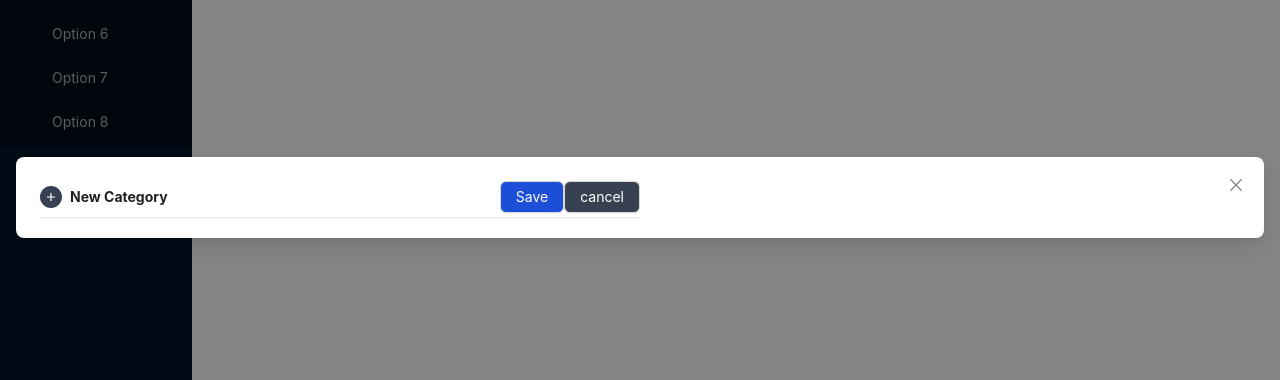
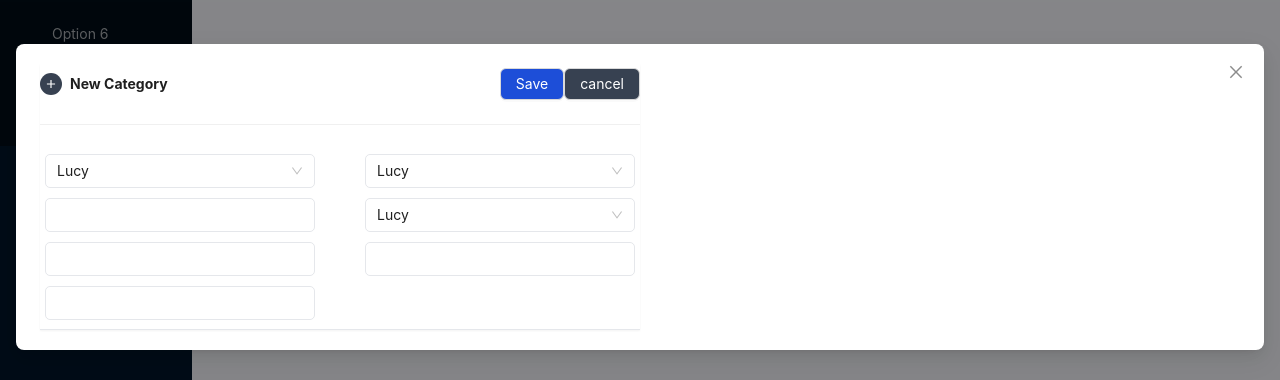
Before and after one commit to nnhasan0290/shadamon, a Next.js app in the folder client/: page /admin/blogs in a window 1280 px wide. Both pictures are taken after a click on the button 254 px from the left and 65 px from the top of the page. Shown: the part 253-633 px from the top of the page. Built offline with nearby package versions, Linux system fonts and the light colour scheme; no server answers.

Commit message:
parent-category

```diff
--- a/client/components/admin/blogsPage/CatCreateForm.tsx
+++ b/client/components/admin/blogsPage/CatCreateForm.tsx
@@ -1,15 +1,26 @@
-import { Button } from "antd";
-import Form from "antd/es/form/Form";
+import { Button, Divider, Form } from "antd";
+import { useEffect } from "react";
 import { BiPlus } from "react-icons/bi";
+import { getParentCategories } from "../../../redux/actions/Admin/categoryAction";
+import { useAppDispatch, useAppSelector } from "../../../redux/hook";
+import FormInput from "../FormElements/FormInput";
+import FormSelect from "../FormElements/FormSelect";
 
 export default function () {
+  const dispatch = useAppDispatch();
+  const data = useAppSelector(state => state.adminCat);
+  console.log(data);
+  useEffect(() => {
+    dispatch(getParentCategories())
+
+  },[])
   return (
     <div className="flex">
-      <div className="flex justify-between py-1 border-b shadow-sm basis-1/2">
+      <div className="flex flex-wrap justify-between py-1 border-b shadow-sm basis-1/2">
         <div className="flex gap-2 items-center font-bold">
-            <span className="p-1 text-white bg-gray-700 rounded-full">
-          <BiPlus />
-            </span>
+          <span className="p-1 text-white bg-gray-700 rounded-full">
+            <BiPlus />
+          </span>
           <h4>New Category</h4>
         </div>
         <div>
@@ -22,6 +33,30 @@ export default function () {
             cancel
           </Button>
         </div>
+        <Divider/>
+        <Form className="flex flex-wrap basis-full">
+          <div className="pr-5 basis-1/2">
+            <FormSelect label="" />
+          </div>
+          <div className="pl-5 basis-1/2">
+            <FormSelect label="" />
+          </div>
+          <div className="pr-5 basis-1/2">
+            <FormInput label="" />
+          </div>
+          <div className="pl-5 basis-1/2">
+            <FormSelect label="" />
+          </div>
+          <div className="pr-5 basis-1/2">
+            <FormInput label="" />
+          </div>
+          <div className="pl-5 basis-1/2">
+            <FormInput label="" />
+          </div>
+          <div className="pr-5 basis-1/2">
+            <FormInput label="" />
+          </div>
+        </Form>
       </div>
     </div>
   );
--- a/client/pages/admin/blogs.tsx
+++ b/client/pages/admin/blogs.tsx
@@ -4,6 +4,9 @@ import BlogBtn from "../../components/admin/blogsPage/BlogBtn";
 import CatTable from "../../components/admin/blogsPage/CatTable";
 import TopAvatarArea from "../../components/admin/blogsPage/TopAvatarArea";
 import SideMenu from "../../components/admin/Menu/Menu";
+import { ToastContainer } from "react-toastify";
+
+import "react-toastify/dist/ReactToastify.css";
 
 export default function Admin() {
   return (
@@ -13,6 +16,7 @@ export default function Admin() {
         <meta name="description" content="Generated by create next app" />
         <link rel="icon" href="/favicon.ico" />
       </Head>
+      <ToastContainer/>
       <div className="flex gap-4">
         <div className="min-h-screen bg-[#001529]">
           <SideMenu />
--- a/client/pages/admin/index.tsx
+++ b/client/pages/admin/index.tsx
@@ -2,6 +2,9 @@ import Head from "next/head";
 import AdminModal from "../../components/admin/AllModal/AdminModal";
 import MchantData from "../../components/admin/dashboardPage/MchantData";
 import SideMenu from "../../components/admin/Menu/Menu";
+import { ToastContainer } from "react-toastify";
+
+import "react-toastify/dist/ReactToastify.css";
 
 export default function Admin() {
 
--- /dev/null
+++ b/client/redux/actions/Admin/categoryAction.ts
@@ -0,0 +1,17 @@
+import axios from "axios";
+import { GET_PARENT_CATEGORY } from "../../consts/admin/categoryConst";
+import { toast } from "react-toastify";
+
+export const getParentCategories = () => async (dispatch: any) => {
+    try {
+      const config = {
+        withCredentials: true,
+      };
+      const { data } = await axios.get(
+        `${process.env.NEXT_PUBLIC_HOST}/api/admin/allparentcat`,
+        config
+      );
+      dispatch({ type: GET_PARENT_CATEGORY, payload: data });
+    } catch (error: any) {
+    }
+  };
--- /dev/null
+++ b/client/redux/consts/admin/categoryConst.ts
@@ -0,0 +1 @@
+export const GET_PARENT_CATEGORY = "GET_PARENT_CATEGORY"
--- /dev/null
+++ b/client/redux/reducers/admin/catReducer.ts
@@ -0,0 +1,19 @@
+import { GET_PARENT_CATEGORY } from "../../consts/admin/categoryConst";
+
+interface dataType{
+    res: object,
+  }
+  const initialState: dataType = {
+    res: {}
+  }
+  export const GetParentCategoryReducer = (state = initialState, action:any) => {
+      switch (action.type) {
+        case GET_PARENT_CATEGORY:
+          return {
+            res: action.payload
+          };
+
+        default:
+          return state;
+      }
+    };
--- a/client/redux/store.ts
+++ b/client/redux/store.ts
@@ -7,6 +7,7 @@ import {
 import {createStore} from "redux"
 import { composeWithDevTools } from "redux-devtools-extension";
 import thunk from "redux-thunk";
+import { GetParentCategoryReducer } from "./reducers/admin/catReducer";
 import { defaultReducer } from "./reducers/defaultReducer";
 import { loadReducer, loginReducer, signUpReducer } from "./reducers/userReducer";
 
@@ -14,7 +15,8 @@ const rootReducer = combineReducers({
   default: defaultReducer,
   signUp: signUpReducer,
   login: loginReducer,
-  load: loadReducer
+  load: loadReducer,
+  adminCat: GetParentCategoryReducer
 });
 
 const middleware:any = [thunk];
```
